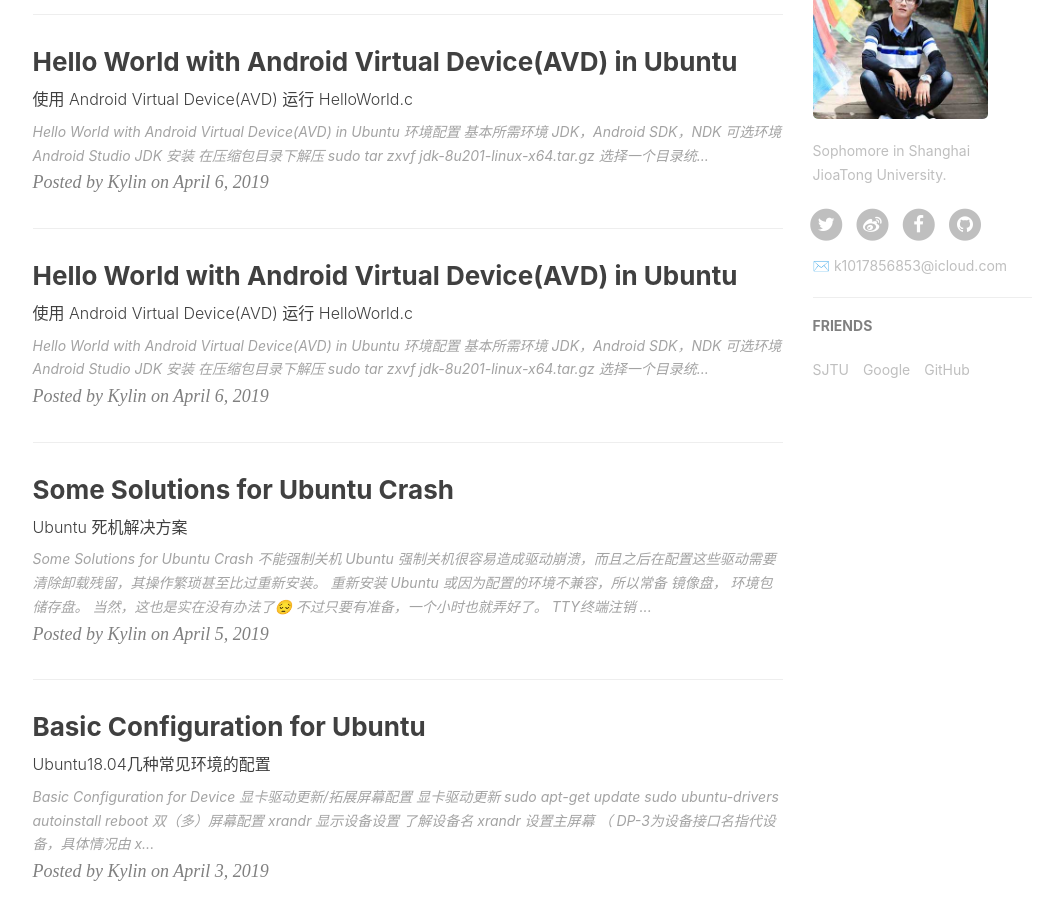
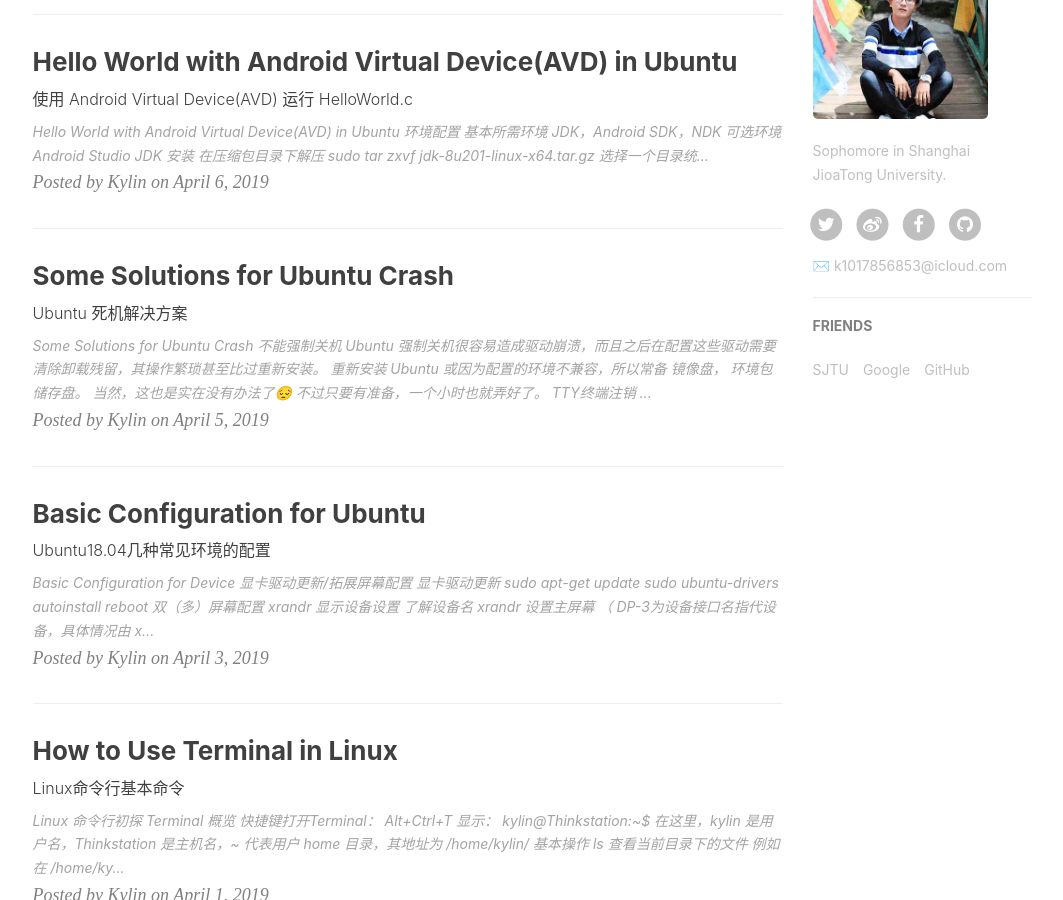
Before and after one commit to KylinC/KylinC.github.io, a Jekyll site: the page built from index.html, in a window 1280 px wide and 900 px high, scrolled down 874 px. Shown: the whole window, without its empty margins (135-1198 px from the left). Built offline with Jekyll 4.4.1, drawn with Linux system fonts in a browser that asks for light colours; nearby versions of some CDN libraries; the list of posts is cut into pages by our own code; comment, search, counter and statistics services are not loaded; some of the changed lines change nothing that is shown.

````diff
--- a/_config.yml
+++ b/_config.yml
@@ -62,9 +62,9 @@
 # Gitalk
 gitalk:
   enable: true    #是否开启Gitalk评论
-  clientID: d87f2a6bf4cb07241869                          #生成的clientID
-  clientSecret: 90a9070098496951321a72572417693ce6bb7540   #生成的clientSecret
-  repo: KylinC.github.io    #仓库名称
+  clientID: 08929d1f8351f52a1fc7                        #生成的clientID
+  clientSecret: fc96e817032b3365d1ada660b4b293bc7bc2b1a3   #生成的clientSecret
+  repo:  KylinC.github.io    #仓库名称
   owner: KylinC    #github用户名
   admin: KylinC
   distractionFreeMode: true #是否启用类似FB的阴影遮罩
--- a/_posts/2019-05-01-Ubuntu-Android.md
+++ /dev/null
@@ -1,393 +0,0 @@
----
-layout:     post
-title:      Hello World with Android Virtual Device(AVD) in Ubuntu
-subtitle:   使用 Android Virtual Device(AVD) 运行 HelloWorld.c
-date:       2019-04-06
-author:     Kylin
-header-img: img/post-android.jpg
-catalog: true
-tags:
-    - Ubuntu
-    - Android
-
----
-
-# Hello World with Android Virtual Device(AVD) in Ubuntu
-
-## 环境配置
-
-- **基本所需环境**
-
- JDK，Android SDK，NDK
-
-- **可选环境**
-
- Android Studio
-
-
-### JDK 安装
-
-- 在压缩包目录下解压
-
-```<?
-sudo tar zxvf jdk-8u201-linux-x64.tar.gz
-```
-
-- 选择一个目录统一存放
-
-```<?
-sudo mv jdk1.8.0_201 /home/kylin/java
-```
-
-- 配置环境变量
-
-```<?
-sudo gedit ~/.bashrc
-```
-
-> 文件尾插入
-
-```<?
-#JDK
-export JAVA_HOME=/home/kylin/java/jdk1.8.0_201:$PATH
-export JRE_HOME=${JAVA_HOME}/jre
-export CLASSPATH=.:${JAVA_HOME}/lib:${JRE_HOME}/lib
-export PATH=${JAVA_HOME}/bin:${JRE_HOME}/bin:$PATH
-```
-- 非reboot应用
-
-```<?
-source ~/.bashrc
-```
-
-- 测试
-
-```<?
-java -version
-```
->此时若不报错而显示版本信息则说明成功
-
-### Android SDK 安装
-
-- 在压缩包目录下解压
-
-```<?
-sudo tar zxvf android-sdk-linux.tgz
-```
-
-- 选择一个目录统一存放
-
-```<?
-sudo mv android-sdk-linux /home/kylin/java
-```
-
-- 测试（在 SDK 解压文件内）
-
-```<?
-./tools/android avd
-```
->此时若不报错而显示图形界面说明成功
-
-- 添加 tools 到环境变量
-
-```<?
-export PATH=/home/kylin/java/android-sdk-linux/tools:$PATH
-```
-
-这样我们就可以调用 tools 内的常用工具
-
->打开 AVD 图形界面
-
-```<?
-android avd
-```
-
->自定义内核打开已有 AVD
-
-```<?
-emulator -avd test1 -kernel /home/kylin/new_kernel/android-kernel/kernel/goldfish/arch/arm/boot/zImage -show-kernel
-```
-
-### NDK 安装
-
-- 在压缩包目录下解压
-
-```<?
-sudo tar zxvf android-ndk-r11-linux-x86_64.tar.gz
-```
-
-- 选择一个目录统一存放
-
-```<?
-sudo mv android-ndk-r11-linux-x86_64 /home/kylin/java
-```
-
-- 配置环境变量
-
-```<?
-sudo gedit ~/.bashrc
-```
-
- 文件尾插入
-
-```<?
-# Android ndk
-export PATH=/home/kylin/java/android-ndk-r11-linux-x86_64/android-ndk-linux:$PATH
-
-# ndk-pre_build source
-export PATH=/toolchains/arm-linux-androideabi-4.9/prebuilt/linux-x86_64/bin:$PATH
-```
-- 非reboot应用
-
-```<?
-source ~/.bashrc
-```
-
-- 测试
-
-```<?
-ndk-build -v
-```
->此时若不报错而显示版本信息则说明成功
-
-
-### SDK-ADB 配置
-
->ADB means multi-purpose Android Debug Bridge utility in SDK.
-
-
-- 检查 SDK 地址
-
- \#your sdk location\#/platform-tools/
-
-- 如上添加环境变量并应用
-
-```<?
-#Android adb
-export PATH=/home/kylin/java/android-sdk-linux/platform-tools:$PATH
-```
-
-- 测试
-
-```<?
-adb devices
-```
->返回以下则成功
-
-```<?
-List of devices attached
-```
-
-## HelloWorld 文件编写
-
-### File structure:
-- hello
- - jni
-     - hello.c
-     - hello.h
-     - Android.mk
-
-### File content:
-- hello.c
-
-```<?
-#include "hello.h"
-int main(int argc, char *argv[]){
-	printf("Hello World!\n");
-	return 0;
-}
-```
-
-- hello.h
-
-```<?
-#ifndef HELLOHEADER_H_
-#define HELLOHEADER_H_
-#include <stdio.h>
-#endif /*HELLOHEADER_H_*/
-```
-
-- Android.mk
-
-```<?
-LOCAL_PATH := $(call my-dir)
-
-include $(CLEAR_VARS)
-LOCAL_SRC_FILES := hello.c				# your source code
-LOCAL_MODULE := helloARM				# output file name
-LOCAL_CFLAGS += -pie -fPIE	 			# These two line mustn’t be
-LOCAL_LDFLAGS += -pie -fPIE			# change.
-LOCAL_FORCE_STATIC_EXECUTABLE := true
-
-include $(BUILD_EXECUTABLE)
-```
-
-## HelloWorld 编译与Push
-
-- 编译文件
-
->在 jni 文件夹下
-
-```<?
-ndk-build
-```
->在hello/libs/armeabi 目录下产生文件 helloARM
-
-- 导入模拟器
-
-```<?
-adb push /home/kylin/OS_project/hello/libs/armeabi/helloARM /data/misc
-```
->模拟器路径可以自定义，而且甚至可以在这步中使用 chmod 使可执行之后再 push（见后）。
-
-## .ko 文件 编写
-
->module 文件相当于 AVD 环境中 ARM 文件的调用头文件, 这里给的 Sample 并没有给出system call，仅仅只是为了示范 module 的上传与加载
-
-### File structure:
- - Prob1
-     - hello.c
-     - Makefile
-
-### File content:
-- sys_ptree.c
-
-```<?
-#include<linux/module.h>
-#include<linux/kernel.h>
-#include<linux/init.h>
-#include<linux/sched.h>
-#include<linux/unistd.h>
-
-MODULE_LICENSE("Dual BSD/GPL");
-#define __NR_hellocall 356
-
-static int (*oldcall)(void);
-static int sys_hellocall(int n, char* str)
-{
-    printk("this is my system second call!\n the uid = %d\n str: %s\n",n,str);
-    return n;
-}
-static int addsyscall_init(void)
-{
-	long *syscall = (long*)0xc000d8c4;
-	oldcall=(int(*)(void))(syscall[__NR_hellocall]);
-	syscall[__NR_hellocall]=(unsigned long)sys_hellocall;
-	printk(KERN_INFO "module load!\n");
-	return 0;
-}
-
-static void addsyscall_exit(void)
-{
-	long *syscall=(long*)0xc000d8c4;
-	syscall[__NR_hellocall]=(unsigned long)oldcall;
-	printk(KERN_INFO "module exit!\n");
-}
-
-module_init(addsyscall_init);
-module_exit(addsyscall_exit);
-
-```
-
-- Makefile
-
-```<?
-obj-m := hello.o
-KID := ~/kernel/goldfish
-CROSS_COMPILE=arm-linux-androideabi-
-CC=$(CROSS_COMPILE)gcc
-LD=$(CROSS_COMPILE)ld
-
-all:
-	make -C $(KID) ARCH=arm CROSS_COMPILE=$(CROSS_COMPILE) M=$(shell pwd) modules
-
-clean:
-	rm -rf *.ko *.o *.mod.c *.order *.symvers
-```
-
-
-## .ko 文件 编译与Push
-
-- 编译文件
-
->在 Prob1 文件夹下
-
-```<?
-make
-```
->在当前目录下产生文件组 及 module文件 **hello.ko**
-
-- 导入模拟器
-
-```<?
-adb push /home/kylin/OS_project/Prob1/hello.ko /data/misc
-```
->模拟器路径可以自定义
-
-
-## Module 模拟器内上传
-
->进入 ADB shell
-
-```<?
-adb shell
-```
->在 /data/misc 文件目录下
-
-```<?
-insmod *.ko            #Install mod
-```
-> 验证 mod 已经加载
-
-```<?
-lsmod *.ko            #list mod
-```
-此时应该返回刚刚加载的 mod
-
->> tips:
-
-1、Remove mod:
-
-```<?
-  rmmod *.ko
-```
-2、List mod:
-
-```<?
-  lsmod
-```
-3、Delete you .ko file before you want to update it.
-
-4、Remove the mod installed before you delete .ko file.
-
-## HelloWorld 模拟器内执行
-
-- 使可执行文件并执行
-
->进入 ADB shell
-
-```<?
-adb shell
-```
->在 /data/misc 文件目录下使可执行
-
-```<?
-chmod +x helloARM
-chmod 777 helloARM
-```
-
->执行
-
-```<?
-./helloARM
-```
-
->ADB shell 返回
-
-```<?
-HelloWorld！
-```
-
-## 支持文件下载
-
->> [网盘链接](https://pan.baidu.com/s/1a00SH72hKPgrCDAPo5gQCA)
````
